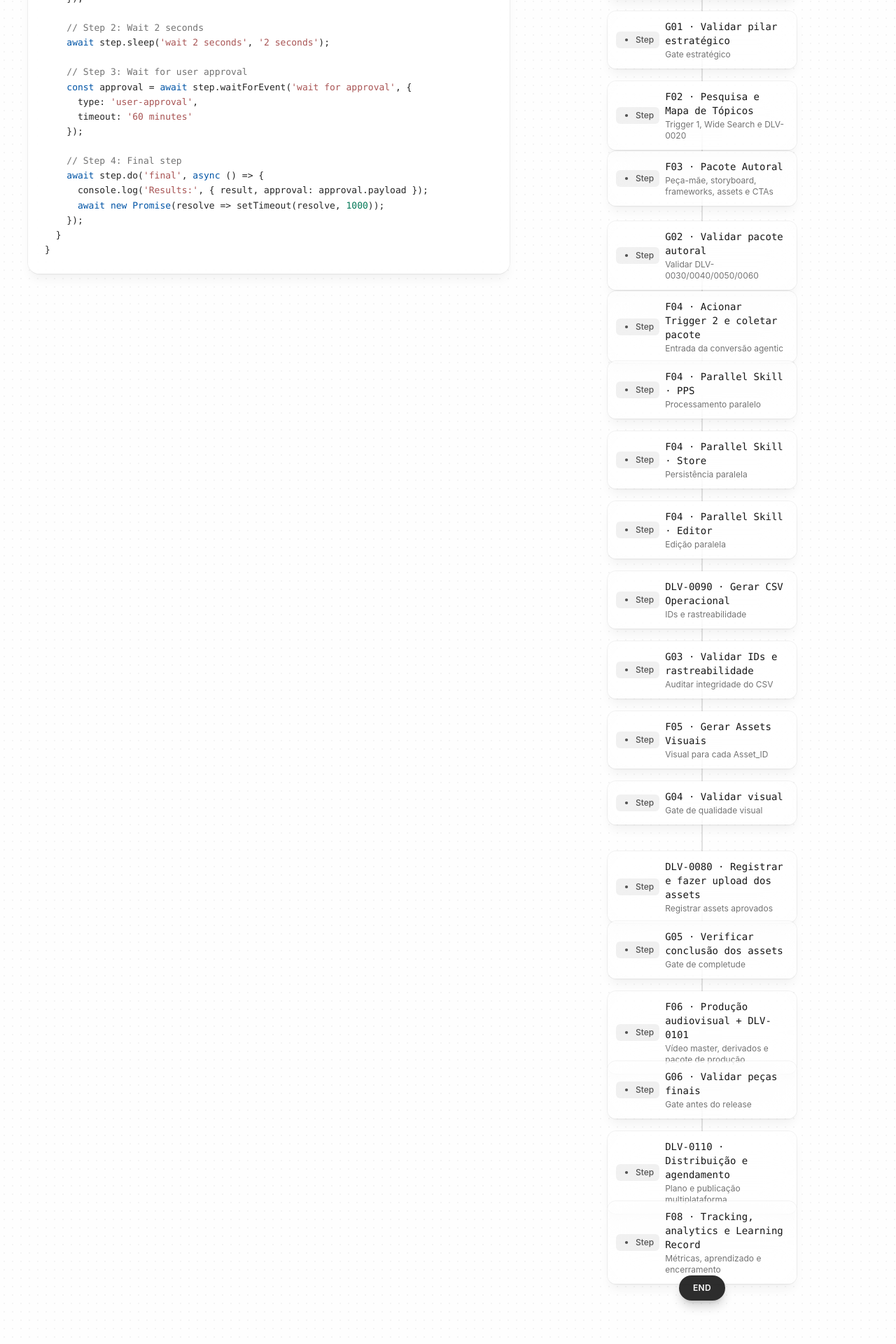
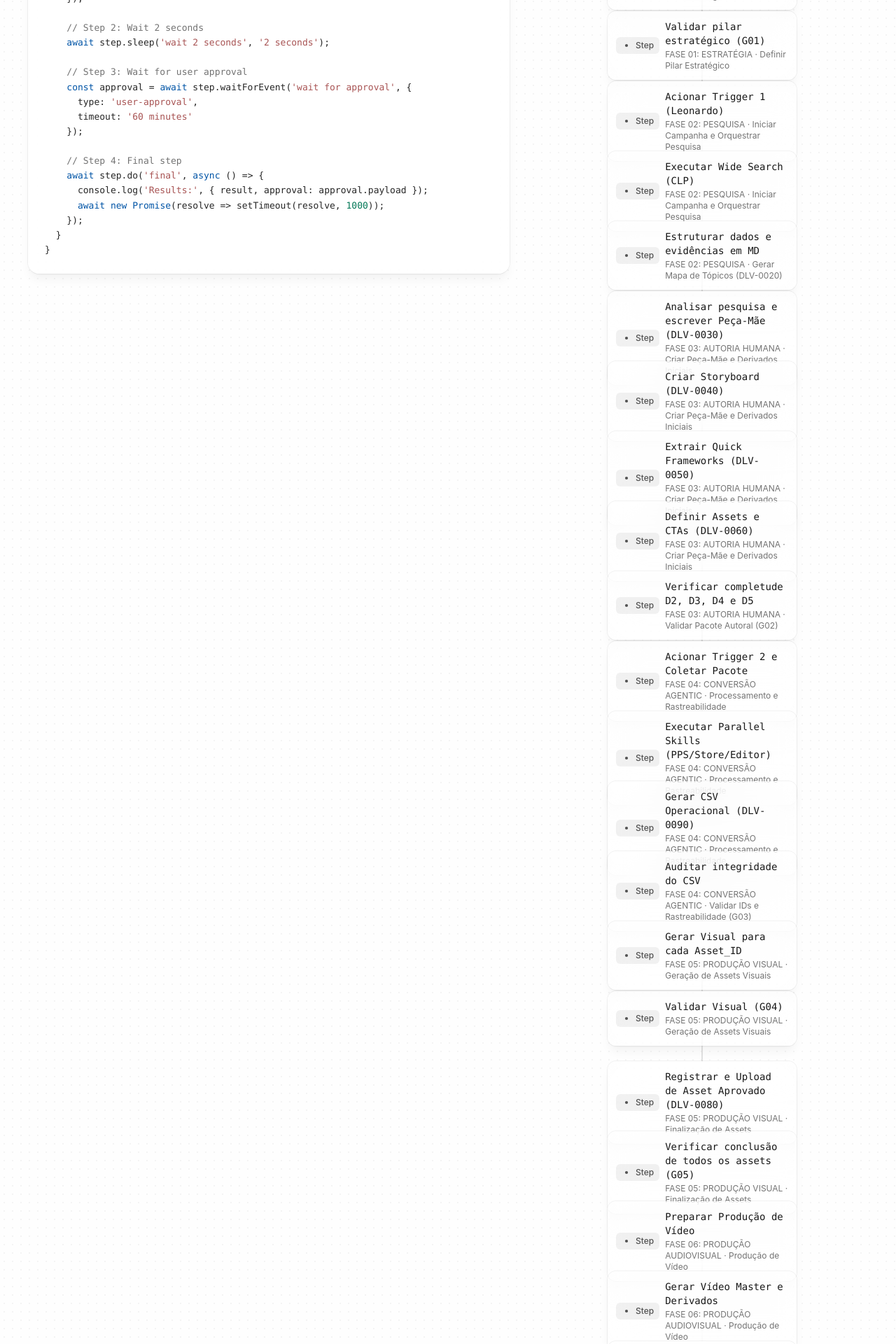
Before and after one commit to executar-23/workflows-starter-template, a React (Vite) app: page / in a window 1280 px wide. Shown: the part 280-2200 px from the top of the page at 70% size. Built offline with nearby package versions, Linux system fonts and the light colour scheme.

Commit message:
refactor: drive React workflow graph from root JSON

```diff
--- a/src/types.ts
+++ b/src/types.ts
@@ -1,3 +1,5 @@
+import workflowConfig from "../workflow.json";
+
 export type StepStatus =
 	| "pending"
 	| "running"
@@ -12,6 +14,9 @@ export interface StepDefinition {
 	description: string;
 	lineRange: [number, number];
 	eventType?: string;
+	type?: string;
+	phase?: string;
+	group?: string;
 }
 
 export interface WorkflowState {
@@ -30,24 +35,31 @@ export interface WorkflowUpdateMessage {
 	timestamp: number;
 }
 
-export const WORKFLOW_STEPS: StepDefinition[] = [
-	{ id: "f01", name: "F01 · Definir Pilar Estratégico", description: "Estabelecer diretriz temática", lineRange: [1, 2] },
-	{ id: "g01", name: "G01 · Validar pilar estratégico", description: "Gate estratégico", lineRange: [3, 4], eventType: "g01-approved" },
-	{ id: "f02", name: "F02 · Pesquisa e Mapa de Tópicos", description: "Trigger 1, Wide Search e DLV-0020", lineRange: [5, 6] },
-	{ id: "f03", name: "F03 · Pacote Autoral", description: "Peça-mãe, storyboard, frameworks, assets e CTAs", lineRange: [7, 8], eventType: "author-package-ready" },
-	{ id: "g02", name: "G02 · Validar pacote autoral", description: "Validar DLV-0030/0040/0050/0060", lineRange: [9, 10], eventType: "g02-approved" },
-	{ id: "f04-trigger", name: "F04 · Acionar Trigger 2 e coletar pacote", description: "Entrada da conversão agentic", lineRange: [11, 12] },
-	{ id: "f04-pps", name: "F04 · Parallel Skill · PPS", description: "Processamento paralelo", lineRange: [13, 14] },
-	{ id: "f04-store", name: "F04 · Parallel Skill · Store", description: "Persistência paralela", lineRange: [15, 16] },
-	{ id: "f04-editor", name: "F04 · Parallel Skill · Editor", description: "Edição paralela", lineRange: [17, 18] },
-	{ id: "dlv0090", name: "DLV-0090 · Gerar CSV Operacional", description: "IDs e rastreabilidade", lineRange: [19, 20] },
-	{ id: "g03", name: "G03 · Validar IDs e rastreabilidade", description: "Auditar integridade do CSV", lineRange: [21, 22], eventType: "g03-approved" },
-	{ id: "f05", name: "F05 · Gerar Assets Visuais", description: "Visual para cada Asset_ID", lineRange: [23, 24] },
-	{ id: "g04", name: "G04 · Validar visual", description: "Gate de qualidade visual", lineRange: [25, 26], eventType: "g04-approved" },
-	{ id: "dlv0080", name: "DLV-0080 · Registrar e fazer upload dos assets", description: "Registrar assets aprovados", lineRange: [27, 28] },
-	{ id: "g05", name: "G05 · Verificar conclusão dos assets", description: "Gate de completude", lineRange: [29, 30], eventType: "g05-approved" },
-	{ id: "f06", name: "F06 · Produção audiovisual + DLV-0101", description: "Vídeo master, derivados e pacote de produção", lineRange: [31, 32] },
-	{ id: "g06", name: "G06 · Validar peças finais", description: "Gate antes do release", lineRange: [33, 34], eventType: "g06-approved" },
-	{ id: "f07", name: "DLV-0110 · Distribuição e agendamento", description: "Plano e publicação multiplataforma", lineRange: [35, 36] },
-	{ id: "f08", name: "F08 · Tracking, analytics e Learning Record", description: "Métricas, aprendizado e encerramento", lineRange: [37, 38] },
-];
+export const WORKFLOW_CONFIG = workflowConfig;
+
+const workflowSourceLines = JSON.stringify(workflowConfig, null, 2).split("\n");
+
+export const WORKFLOW_STEPS: StepDefinition[] = workflowConfig.phases.flatMap(
+	(phase) =>
+		phase.groups.flatMap((group) =>
+			group.steps.map((step) => {
+				const line = Math.max(
+					1,
+					workflowSourceLines.findIndex((value) =>
+						value.includes(`"id": "${step.id}"`),
+					) + 1,
+				);
+
+				return {
+					id: step.id,
+					name: step.name,
+					description: `${phase.name} · ${group.name}`,
+					lineRange: [line, line + 4] as [number, number],
+					eventType: "eventType" in step ? step.eventType : undefined,
+					type: step.type,
+					phase: phase.name,
+					group: group.name,
+				};
+			}),
+		),
+);
```
